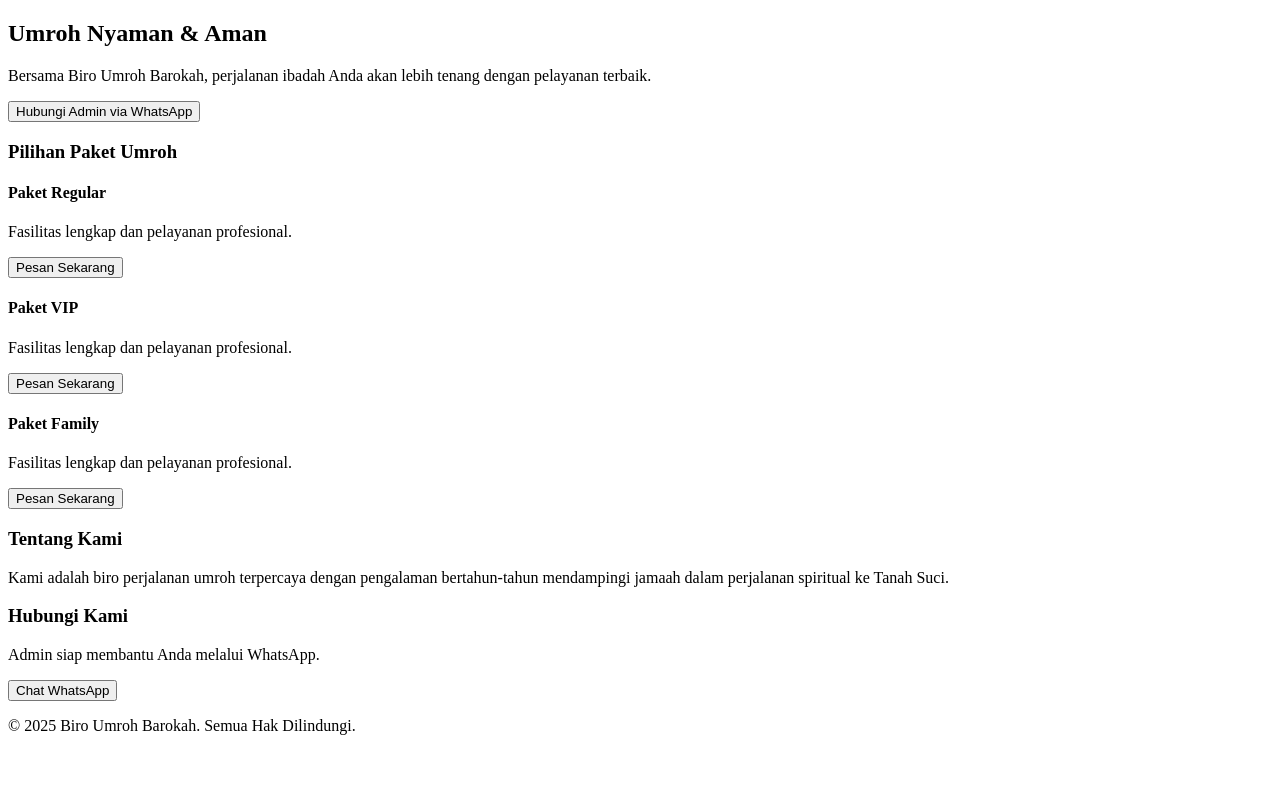
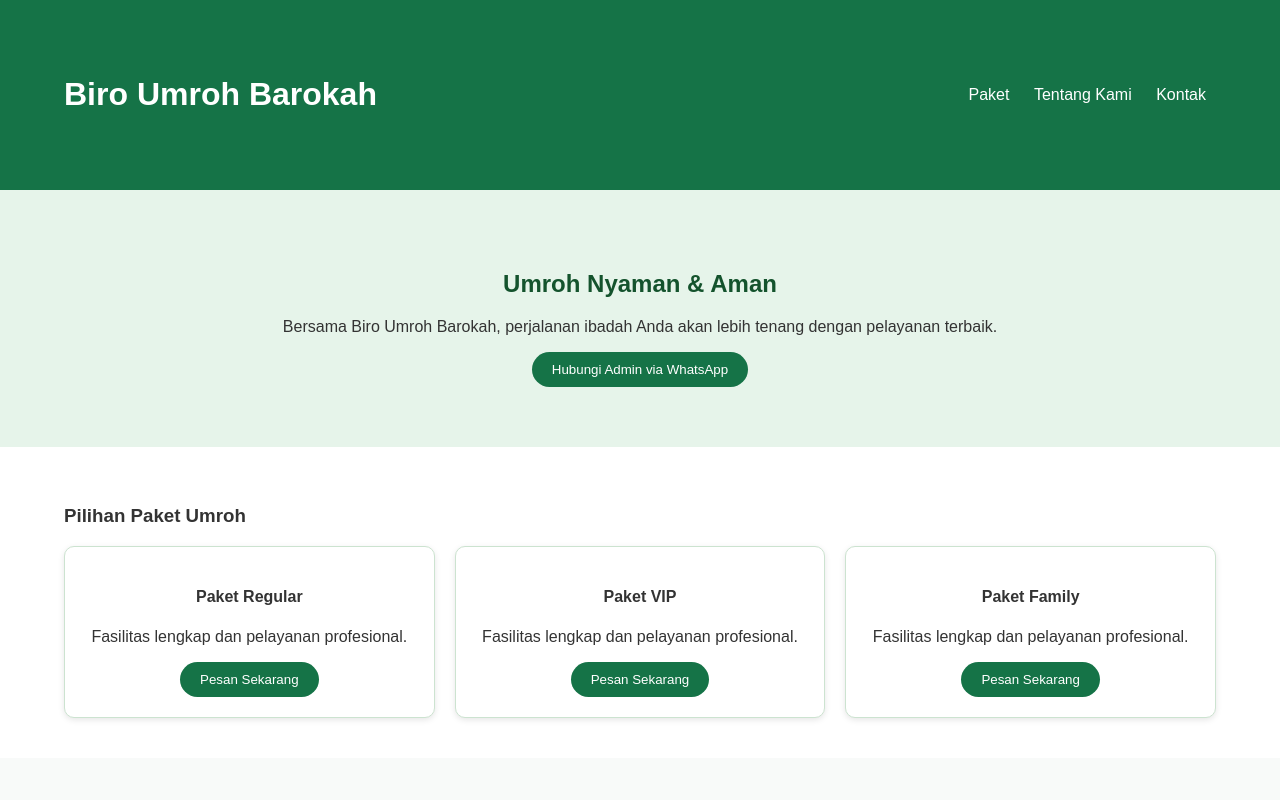
Before and after one commit to maduopal/Djancook-Landing-Page, a plain HTML site: page index.html in a window 1280 px wide. Shown: the top 800 px of the page. Drawn offline with Linux system fonts and the light colour scheme.

Commit message:
Update index.html

```diff
--- a/index.html
+++ b/index.html
@@ -1,14 +1,28 @@
 <!DOCTYPE html>
+<html lang="id">
+<head>
+  <meta charset="UTF-8">
+  <meta name="viewport" content="width=device-width, initial-scale=1.0">
+  <title>Biro Umroh Barokah</title>
+  <link rel="stylesheet" href="style.css">
+</head>
+<body>
+  <header>
+    <div class="container">
+      <h1>Biro Umroh Barokah</h1>
+      <nav>
+        <a href="#paket">Paket</a>
+        <a href="#tentang">Tentang Kami</a>
+        <a href="#kontak">Kontak</a>
+      </nav>
     </div>
   </header>
-
 
   <section class="hero">
     <h2>Umroh Nyaman & Aman</h2>
     <p>Bersama Biro Umroh Barokah, perjalanan ibadah Anda akan lebih tenang dengan pelayanan terbaik.</p>
     <button onclick="hubungiAdmin()">Hubungi Admin via WhatsApp</button>
   </section>
-
 
   <section id="paket" class="container">
     <h3>Pilihan Paket Umroh</h3>
@@ -31,12 +45,10 @@
     </div>
   </section>
 
-
   <section id="tentang" class="about">
     <h3>Tentang Kami</h3>
     <p>Kami adalah biro perjalanan umroh terpercaya dengan pengalaman bertahun-tahun mendampingi jamaah dalam perjalanan spiritual ke Tanah Suci.</p>
   </section>
-
 
   <section id="kontak" class="contact">
     <h3>Hubungi Kami</h3>
@@ -44,12 +56,10 @@
     <button onclick="hubungiAdmin()">Chat WhatsApp</button>
   </section>
 
-
   <footer>
     <p>© 2025 Biro Umroh Barokah. Semua Hak Dilindungi.</p>
   </footer>
 
-
   <script src="script.js"></script>
 </body>
 </html>
```
Lines whose indentation alone changed are shown as unchanged.
